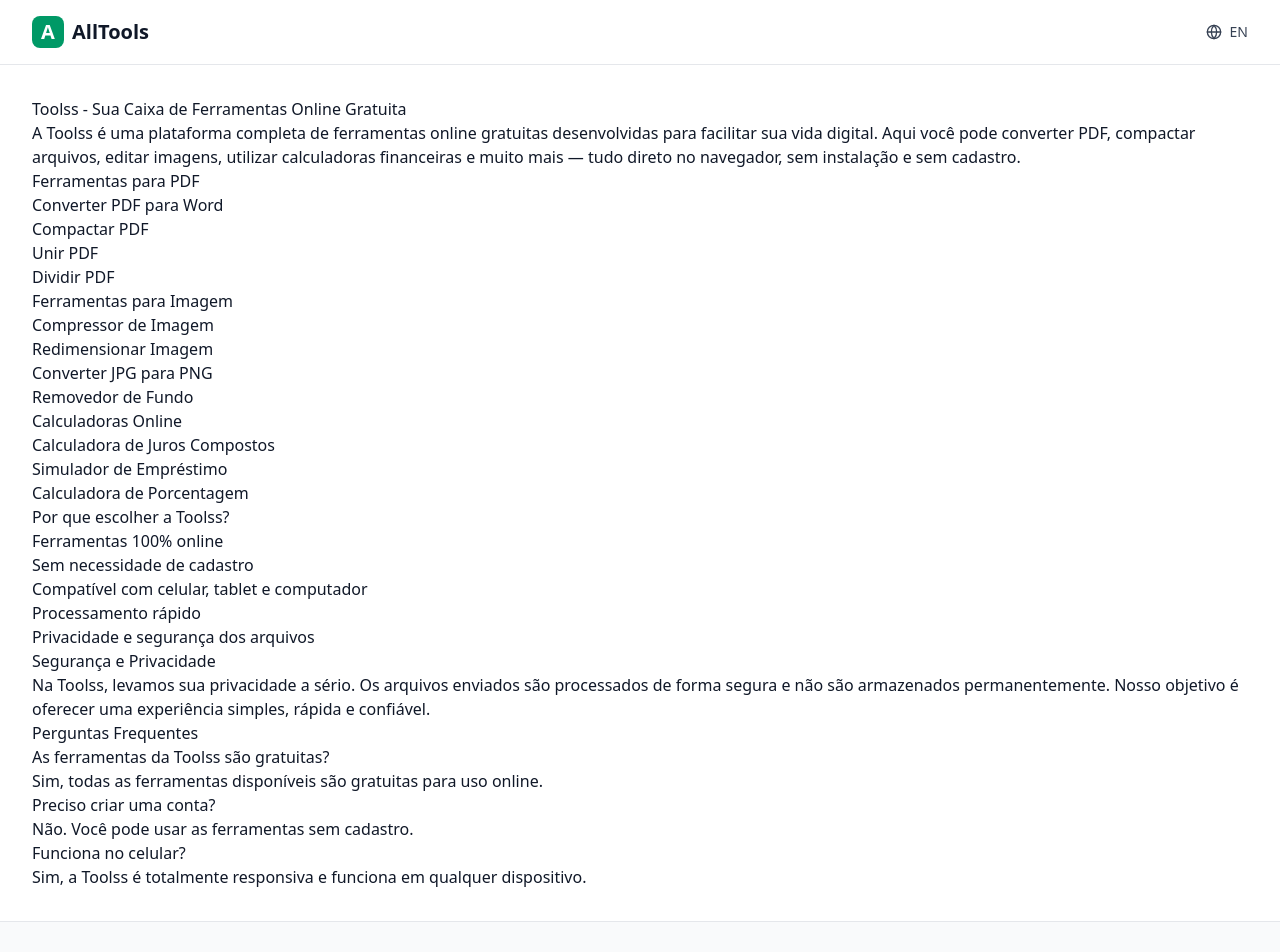
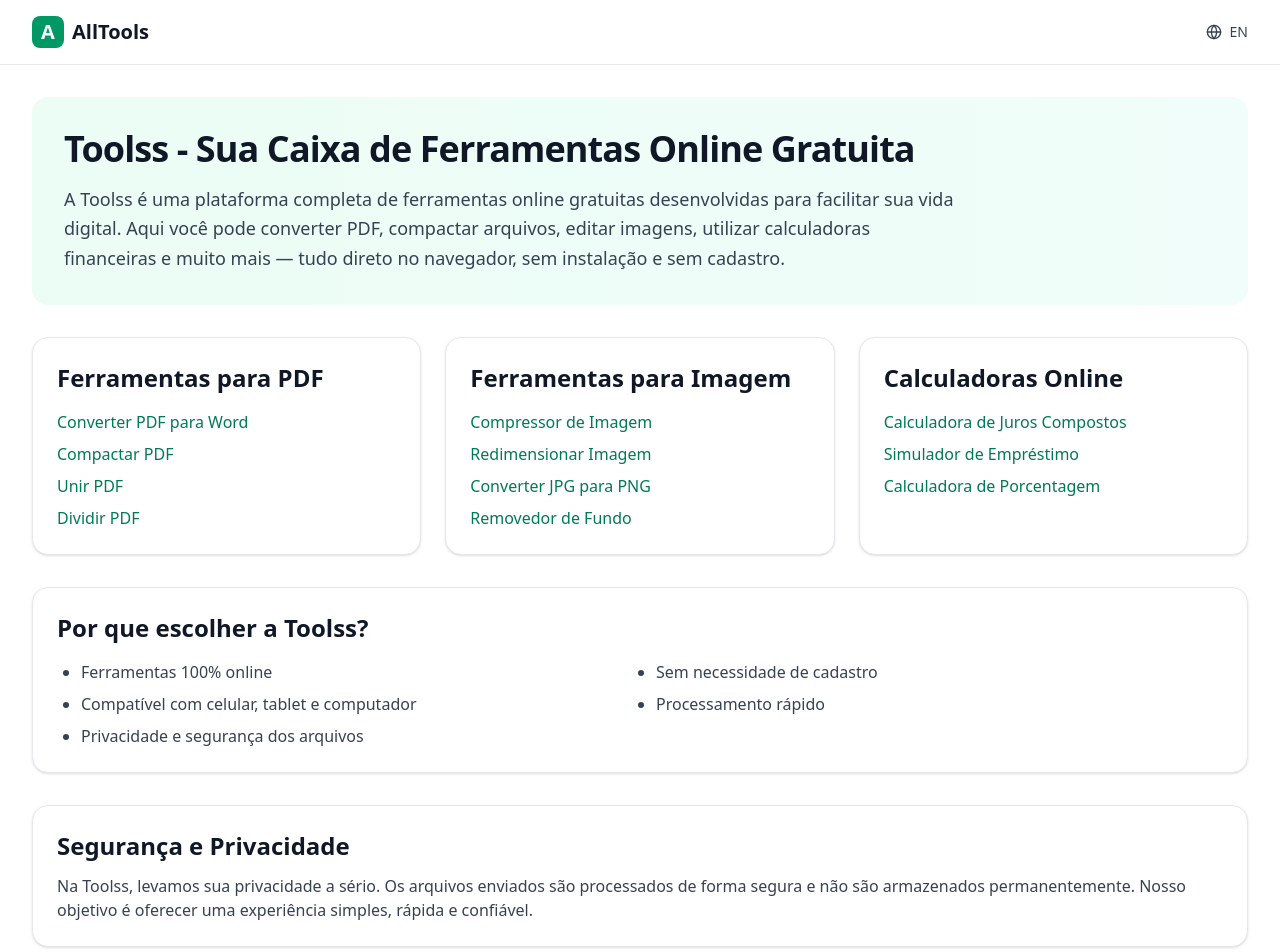
Before and after one commit to dudu841/AllTools-site, a React (Vite) app: page /en in a window 1280 px wide. Shown: the top 952 px of the page. Built offline with nearby package versions, Linux system fonts and the light colour scheme.

Commit message:
Improve home page layout and visual hierarchy

```diff
--- a/src/pages/Home.tsx
+++ b/src/pages/Home.tsx
@@ -1,4 +1,53 @@
+import { Link } from "react-router-dom"
 import SEO from "../components/SEO"
+
+const pdfTools = [
+  { href: "/pt/converter-pdf-para-word", label: "Converter PDF para Word" },
+  { href: "/pt/compactar-pdf", label: "Compactar PDF" },
+  { href: "/pt/unir-pdf", label: "Unir PDF" },
+  { href: "/pt/dividir-pdf", label: "Dividir PDF" },
+]
+
+const imageTools = [
+  { href: "/pt/compressor-de-imagem", label: "Compressor de Imagem" },
+  { href: "/pt/redimensionar-imagem", label: "Redimensionar Imagem" },
+  { href: "/pt/converter-jpg-png", label: "Converter JPG para PNG" },
+  { href: "/pt/removedor-de-fundo", label: "Removedor de Fundo" },
+]
+
+const financeTools = [
+  { href: "/pt/calculadora-de-juros-compostos", label: "Calculadora de Juros Compostos" },
+  { href: "/pt/simulador-de-emprestimo", label: "Simulador de Empréstimo" },
+  { href: "/pt/calculadora-de-porcentagem", label: "Calculadora de Porcentagem" },
+]
+
+const highlights = [
+  "Ferramentas 100% online",
+  "Sem necessidade de cadastro",
+  "Compatível com celular, tablet e computador",
+  "Processamento rápido",
+  "Privacidade e segurança dos arquivos",
+]
+
+function ToolCard({ title, tools }: { title: string; tools: { href: string; label: string }[] }) {
+  return (
+    <section className="rounded-2xl border border-gray-200 bg-white p-6 shadow-sm">
+      <h2 className="mb-4 text-2xl font-bold text-gray-900">{title}</h2>
+      <ul className="space-y-2">
+        {tools.map((tool) => (
+          <li key={tool.href}>
+            <Link
+              to={tool.href}
+              className="font-medium text-emerald-700 transition-colors hover:text-emerald-600 hover:underline"
+            >
+              {tool.label}
+            </Link>
+          </li>
+        ))}
+      </ul>
+    </section>
+  )
+}
 
 export default function Home() {
   return (
@@ -8,69 +57,59 @@
         description="Use ferramentas online gratuitas para converter PDF, compactar arquivos, editar imagens e muito mais."
       />
 
-      <div className="container">
+      <div className="space-y-8">
+        <section className="rounded-2xl bg-gradient-to-r from-emerald-50 to-teal-50 p-8">
+          <h1 className="text-3xl font-extrabold tracking-tight text-gray-900 sm:text-4xl">
+            Toolss - Sua Caixa de Ferramentas Online Gratuita
+          </h1>
+          <p className="mt-4 max-w-4xl text-lg leading-relaxed text-gray-700">
+            A Toolss é uma plataforma completa de ferramentas online gratuitas desenvolvidas para facilitar sua
+            vida digital. Aqui você pode converter PDF, compactar arquivos, editar imagens, utilizar calculadoras
+            financeiras e muito mais — tudo direto no navegador, sem instalação e sem cadastro.
+          </p>
+        </section>
 
-        <h1>Toolss - Sua Caixa de Ferramentas Online Gratuita</h1>
+        <div className="grid grid-cols-1 gap-6 lg:grid-cols-3">
+          <ToolCard title="Ferramentas para PDF" tools={pdfTools} />
+          <ToolCard title="Ferramentas para Imagem" tools={imageTools} />
+          <ToolCard title="Calculadoras Online" tools={financeTools} />
+        </div>
 
-        <p>
-          A Toolss é uma plataforma completa de ferramentas online gratuitas
-          desenvolvidas para facilitar sua vida digital. Aqui você pode
-          converter PDF, compactar arquivos, editar imagens, utilizar
-          calculadoras financeiras e muito mais — tudo direto no navegador,
-          sem instalação e sem cadastro.
+        <section className="rounded-2xl border border-gray-200 bg-white p-6 shadow-sm">
+          <h2 className="mb-4 text-2xl font-bold text-gray-900">Por que escolher a Toolss?</h2>
+          <ul className="grid list-disc gap-2 pl-6 text-gray-700 md:grid-cols-2">
+            {highlights.map((item) => (
+              <li key={item}>{item}</li>
+            ))}
+          </ul>
+        </section>
+
+        <section className="rounded-2xl border border-gray-200 bg-white p-6 shadow-sm">
+          <h2 className="mb-3 text-2xl font-bold text-gray-900">Segurança e Privacidade</h2>
+          <p className="text-gray-700">
+            Na Toolss, levamos sua privacidade a sério. Os arquivos enviados são processados de forma segura e não
+            são armazenados permanentemente. Nosso objetivo é oferecer uma experiência simples, rápida e confiável.
           </p>
+        </section>
 
-        <h2>Ferramentas para PDF</h2>
-        <ul>
-          <li><a href="/pt/converter-pdf-para-word">Converter PDF para Word</a></li>
-          <li><a href="/pt/compactar-pdf">Compactar PDF</a></li>
-          <li><a href="/pt/unir-pdf">Unir PDF</a></li>
-          <li><a href="/pt/dividir-pdf">Dividir PDF</a></li>
-        </ul>
-
-        <h2>Ferramentas para Imagem</h2>
-        <ul>
-          <li><a href="/pt/compressor-de-imagem">Compressor de Imagem</a></li>
-          <li><a href="/pt/redimensionar-imagem">Redimensionar Imagem</a></li>
-          <li><a href="/pt/converter-jpg-png">Converter JPG para PNG</a></li>
-          <li><a href="/pt/removedor-de-fundo">Removedor de Fundo</a></li>
-        </ul>
-
-        <h2>Calculadoras Online</h2>
-        <ul>
-          <li><a href="/pt/calculadora-de-juros-compostos">Calculadora de Juros Compostos</a></li>
-          <li><a href="/pt/simulador-de-emprestimo">Simulador de Empréstimo</a></li>
-          <li><a href="/pt/calculadora-de-porcentagem">Calculadora de Porcentagem</a></li>
-        </ul>
-
-        <h2>Por que escolher a Toolss?</h2>
-        <ul>
-          <li>Ferramentas 100% online</li>
-          <li>Sem necessidade de cadastro</li>
-          <li>Compatível com celular, tablet e computador</li>
-          <li>Processamento rápido</li>
-          <li>Privacidade e segurança dos arquivos</li>
-        </ul>
-
-        <h2>Segurança e Privacidade</h2>
-        <p>
-          Na Toolss, levamos sua privacidade a sério. Os arquivos enviados
-          são processados de forma segura e não são armazenados permanentemente.
-          Nosso objetivo é oferecer uma experiência simples, rápida e confiável.
-        </p>
-
-        <h2>Perguntas Frequentes</h2>
-
-        <h3>As ferramentas da Toolss são gratuitas?</h3>
+        <section className="rounded-2xl border border-gray-200 bg-white p-6 shadow-sm">
+          <h2 className="mb-4 text-2xl font-bold text-gray-900">Perguntas Frequentes</h2>
+          <div className="space-y-4 text-gray-700">
+            <div>
+              <h3 className="text-lg font-semibold text-gray-900">As ferramentas da Toolss são gratuitas?</h3>
               <p>Sim, todas as ferramentas disponíveis são gratuitas para uso online.</p>
-
-        <h3>Preciso criar uma conta?</h3>
+            </div>
+            <div>
+              <h3 className="text-lg font-semibold text-gray-900">Preciso criar uma conta?</h3>
               <p>Não. Você pode usar as ferramentas sem cadastro.</p>
-
-        <h3>Funciona no celular?</h3>
+            </div>
+            <div>
+              <h3 className="text-lg font-semibold text-gray-900">Funciona no celular?</h3>
               <p>Sim, a Toolss é totalmente responsiva e funciona em qualquer dispositivo.</p>
-
+            </div>
+          </div>
+        </section>
       </div>
     </>
-  );
+  )
 }
```
Lines whose indentation alone changed are shown as unchanged.
